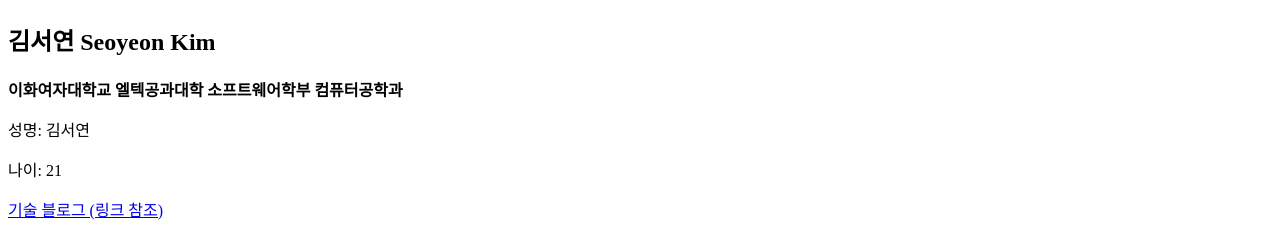
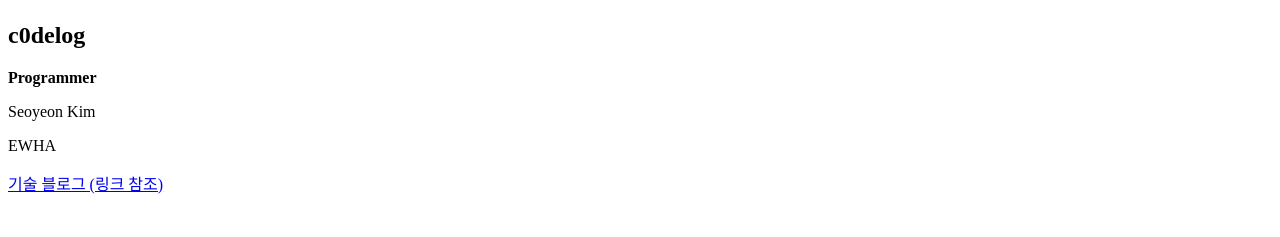
Before and after one commit to only1Ksy/web1-website, a plain HTML site: page index.html in a window 1280 px wide. Shown: the part 1172-1409 px from the top of the page. After the commit the page ends 1383 px from the top, so only its background shows below. Drawn offline with Linux system fonts and the light colour scheme.

Commit message:
Practice 2

```diff
--- a/index.html
+++ b/index.html
@@ -25,12 +25,12 @@
     </ol>
 
     <img src="coding.jpg" width="100%">
-    <h2>김서연 Seoyeon Kim</h2>
-    <strong>이화여자대학교 엘텍공과대학 소프트웨어학부 컴퓨터공학과</strong>
+    <h2>c0delog</h2>
+    <strong>Programmer</strong>
 
-    <p>성명: 김서연</p>
+    <p>Seoyeon Kim</p>
 
-    <P>나이: 21</P>
+    <P>EWHA</P>
 
     <p><a href = "https://difficult-gibbon-5cc.notion.site/3-119fa44b72b68048b89ad8f2c79d4bd3?pvs=4"
         target = "_blank" title = "프로그래밍 기록">기술 블로그 (링크 참조)</a></p>
```
